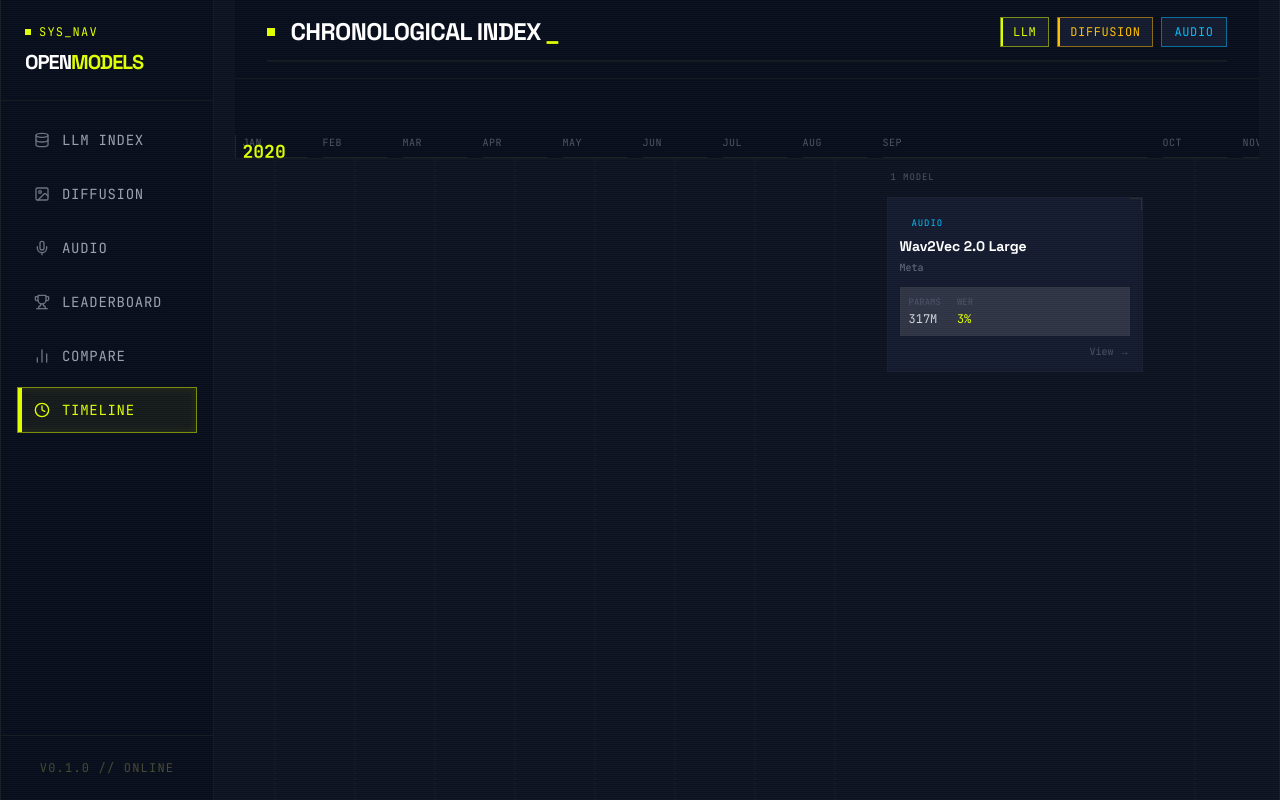
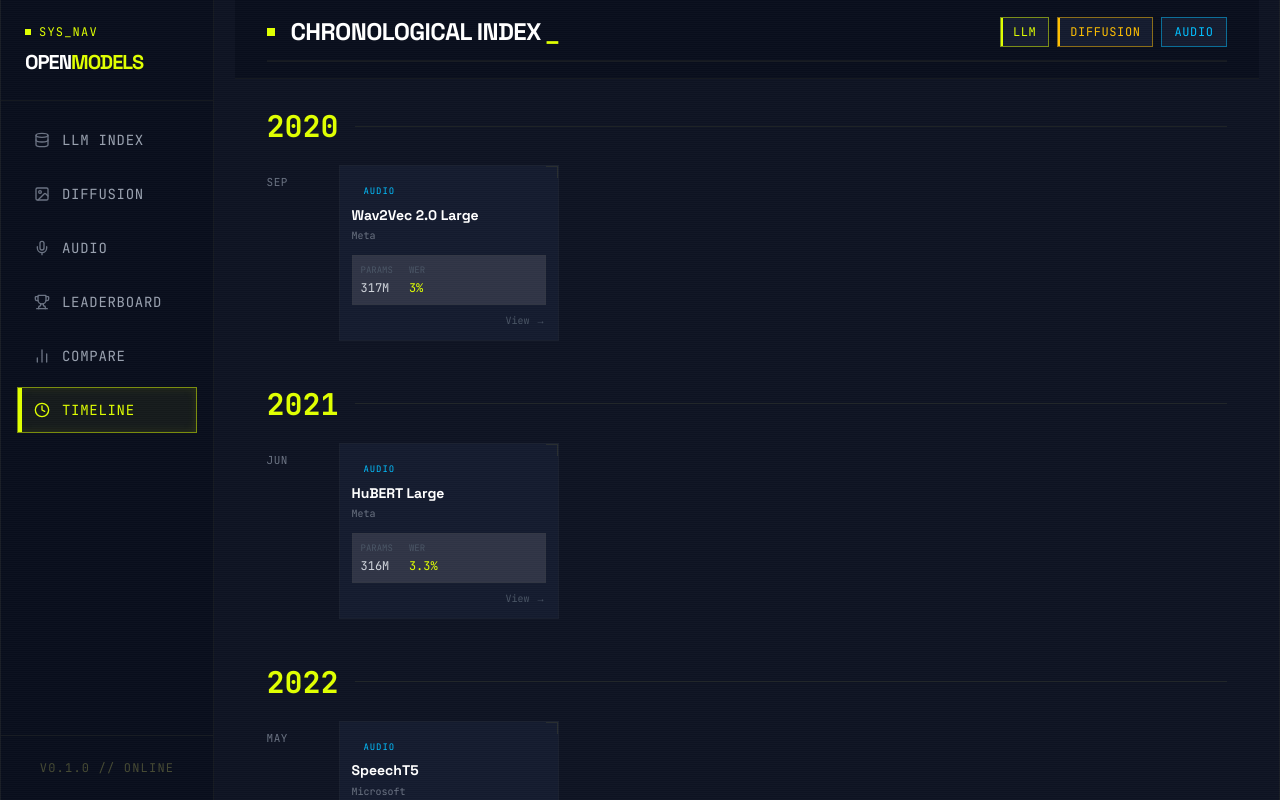
Before and after one commit to robertwt7/openmodels, a Next.js app: page /timeline in a window 1280 px wide. Built offline with nearby package versions, Linux system fonts and the light colour scheme.

Commit message:
feat: switch timeline from horizontal snap-scroll to vertical scroll

```diff
--- a/app/timeline/page.tsx
+++ b/app/timeline/page.tsx
@@ -30,7 +30,6 @@
 }
 
 function buildMonthRange(start: string, end: string): string[] {
-  // start and end are "YYYY-MM"
   const months: string[] = [];
   let [y, m] = start.split("-").map(Number);
   const [ey, em] = end.split("-").map(Number);
@@ -87,7 +86,6 @@
 function computeMonthRange(all: TimelineModel[]): string[] {
   const dates = all.map((m) => toYearMonth(m.releaseDate)).sort();
   if (dates.length === 0) return [];
-  // Pad to full year boundaries
   const startYear = dates[0].slice(0, 4);
   const endYear = dates[dates.length - 1].slice(0, 4);
   return buildMonthRange(`${startYear}-01`, `${endYear}-12`);
@@ -101,6 +99,16 @@
     map.get(key)!.push(m);
   }
   return map;
+}
+
+function groupByYear(months: string[]): Record<string, string[]> {
+  const result: Record<string, string[]> = {};
+  for (const ym of months) {
+    const year = ym.slice(0, 4);
+    if (!result[year]) result[year] = [];
+    result[year].push(ym);
+  }
+  return result;
 }
 
 const MONTH_NAMES = ["JAN","FEB","MAR","APR","MAY","JUN","JUL","AUG","SEP","OCT","NOV","DEC"];
@@ -129,8 +137,8 @@
   const handleScroll = useCallback(() => {
     const el = scrollRef.current;
     if (!el) return;
-    const max = el.scrollWidth - el.clientWidth;
-    setScrollProgress(max > 0 ? el.scrollLeft / max : 0);
+    const max = el.scrollHeight - el.clientHeight;
+    setScrollProgress(max > 0 ? el.scrollTop / max : 0);
   }, []);
 
   const toggleCategory = (cat: Category) => {
@@ -171,8 +179,8 @@
             })}
           </div>
         </div>
-        {/* Progress bar */}
-        <div className="h-[2px] bg-outline-variant/20 w-full rounded-none overflow-hidden">
+        {/* Scroll progress bar */}
+        <div className="h-[2px] bg-outline-variant/20 w-full overflow-hidden">
           <div
             className="h-full bg-primary transition-all duration-75"
             style={{ width: `${scrollProgress * 100}%` }}
@@ -180,33 +188,21 @@
         </div>
       </header>
 
-      {/* ── Scrollable timeline (ruler + cards) ── */}
+      {/* ── Vertical scrollable timeline ── */}
       <div
         ref={scrollRef}
         onScroll={handleScroll}
-        className="flex-1 overflow-x-auto overflow-y-hidden"
-        style={{ scrollSnapType: "x mandatory", overscrollBehaviorX: "contain" }}
+        className="flex-1 overflow-y-auto overflow-x-hidden"
       >
-        {/* Ruler + cards share one wide flex row */}
-        <div className="flex flex-col h-full" style={{ width: "max-content" }}>
-          <TimelineRuler monthRange={monthRange} byMonth={byMonth} active={active} />
-          <CardsArea monthRange={monthRange} byMonth={byMonth} active={active} />
-        </div>
+        <VerticalTimeline monthRange={monthRange} byMonth={byMonth} active={active} />
       </div>
     </div>
   );
 }
 
-const WIDE_COL = 280;  // px — months with visible models
-const NARROW_COL = 80; // px — empty/fully-filtered months
+// ─── Vertical Timeline ────────────────────────────────────────────────────────
 
-function colWidth(monthKey: string, byMonth: Map<string, TimelineModel[]>, active: Record<Category, boolean>): number {
-  const models = byMonth.get(monthKey) ?? [];
-  const hasVisible = models.some((m) => active[m.category]);
-  return hasVisible ? WIDE_COL : NARROW_COL;
-}
-
-function TimelineRuler({
+function VerticalTimeline({
   monthRange,
   byMonth,
   active,
@@ -215,36 +211,67 @@
   byMonth: Map<string, TimelineModel[]>;
   active: Record<Category, boolean>;
 }) {
+  const years = groupByYear(monthRange);
+
   return (
-    <div className="shrink-0 h-20 bg-surface-lowest border-b border-outline-variant/20 flex items-end select-none">
-      {monthRange.map((ym) => {
-        const [yearStr, monthStr] = ym.split("-");
-        const monthIdx = Number(monthStr) - 1;
-        const isJanuary = monthIdx === 0;
-        const width = colWidth(ym, byMonth, active);
+    <div className="px-8 py-8 flex flex-col gap-12">
+      {Object.entries(years).map(([year, months]) => (
+        <YearSection
+          key={year}
+          year={year}
+          months={months}
+          byMonth={byMonth}
+          active={active}
+        />
+      ))}
+    </div>
+  );
+}
+
+function YearSection({
+  year,
+  months,
+  byMonth,
+  active,
+}: {
+  year: string;
+  months: string[];
+  byMonth: Map<string, TimelineModel[]>;
+  active: Record<Category, boolean>;
+}) {
+  const hasAnyVisible = months.some(
+    (ym) => (byMonth.get(ym) ?? []).some((m) => active[m.category])
+  );
+  if (!hasAnyVisible) return null;
+
+  return (
+    <div className="flex flex-col gap-6">
+      {/* Year banner */}
+      <div className="flex items-center gap-4">
+        <span className="font-mono text-primary text-3xl font-bold leading-none">{year}</span>
+        <div className="flex-1 h-px bg-outline-variant/30" />
+      </div>
+
+      {/* Month rows */}
+      {months.map((ym) => {
+        const visibleModels = (byMonth.get(ym) ?? []).filter((m) => active[m.category]);
+        if (visibleModels.length === 0) return null;
+        const monthIdx = Number(ym.split("-")[1]) - 1;
 
         return (
-          <div
-            key={ym}
-            className="shrink-0 flex flex-col justify-end pb-2 px-2 relative"
-            style={{ width, scrollSnapAlign: "start" }}
-          >
-            {/* Year label — shown once per year in January */}
-            {isJanuary && (
-              <span className="absolute top-2 left-2 font-mono text-primary text-lg font-bold leading-none">
-                {yearStr}
+          <div key={ym} className="flex gap-6">
+            {/* Month label */}
+            <div className="w-12 shrink-0 pt-1">
+              <span className="font-mono text-[11px] uppercase tracking-wider text-gray-500">
+                {MONTH_NAMES[monthIdx]}
               </span>
-            )}
-            {/* Vertical year divider */}
-            {isJanuary && (
-              <div className="absolute left-0 top-0 bottom-0 w-px bg-outline-variant/40" />
-            )}
-            {/* Month label */}
-            <span className="font-mono text-[10px] uppercase tracking-wider text-gray-600">
-              {MONTH_NAMES[monthIdx]}
-            </span>
-            {/* Baseline tick */}
-            <div className="absolute bottom-0 left-2 right-2 h-px bg-outline-variant/30" />
+            </div>
+            {/* Cards */}
+            <div className="flex flex-wrap gap-3">
+              {visibleModels.map((model) => (
+                <TimelineModelCard key={model.id} model={model} />
+              ))}
+            </div>
           </div>
         );
       })}
@@ -252,49 +279,7 @@
   );
 }
 
-function CardsArea({
-  monthRange,
-  byMonth,
-  active,
-}: {
-  monthRange: string[];
-  byMonth: Map<string, TimelineModel[]>;
-  active: Record<Category, boolean>;
-}) {
-  return (
-    <div className="flex-1 flex overflow-y-auto">
-      {monthRange.map((ym) => {
-        const models = byMonth.get(ym) ?? [];
-        const visibleModels = models.filter((m) => active[m.category]);
-        const width = colWidth(ym, byMonth, active);
-        const isEmpty = visibleModels.length === 0;
-
-        return (
-          <div
-            key={ym}
-            className="shrink-0 flex flex-col gap-3 p-3 relative"
-            style={{ width, scrollSnapAlign: "start" }}
-          >
-            {isEmpty ? (
-              /* Empty month — dashed center line */
-              <div className="absolute inset-y-0 left-1/2 -translate-x-1/2 w-px border-l border-dashed border-outline-variant/20" />
-            ) : (
-              <>
-                {/* Model count badge */}
-                <div className="font-mono text-[9px] uppercase tracking-widest text-gray-600 px-1">
-                  {visibleModels.length} MODEL{visibleModels.length !== 1 ? "S" : ""}
-                </div>
-                {visibleModels.map((model) => (
-                  <TimelineModelCard key={model.id} model={model} />
-                ))}
-              </>
-            )}
-          </div>
-        );
-      })}
-    </div>
-  );
-}
+// ─── Model Card ───────────────────────────────────────────────────────────────
 
 function TimelineModelCard({ model }: { model: TimelineModel }) {
   const cfg = CATEGORY_CONFIG[model.category];
@@ -302,7 +287,7 @@
   return (
     <Link
       href={model.href}
-      className="block bg-surface-low hover:bg-surface-high border border-outline-variant/10 hover:border-outline-variant/30 p-3 relative overflow-hidden transition-colors no-underline group"
+      className="w-[220px] block bg-surface-low hover:bg-surface-high border border-outline-variant/10 hover:border-outline-variant/30 p-3 relative overflow-hidden transition-colors no-underline group"
     >
       {/* Corner decoration */}
       <div className="absolute top-0 right-0 w-3 h-3 border-t border-r border-outline-variant/40" />
```
